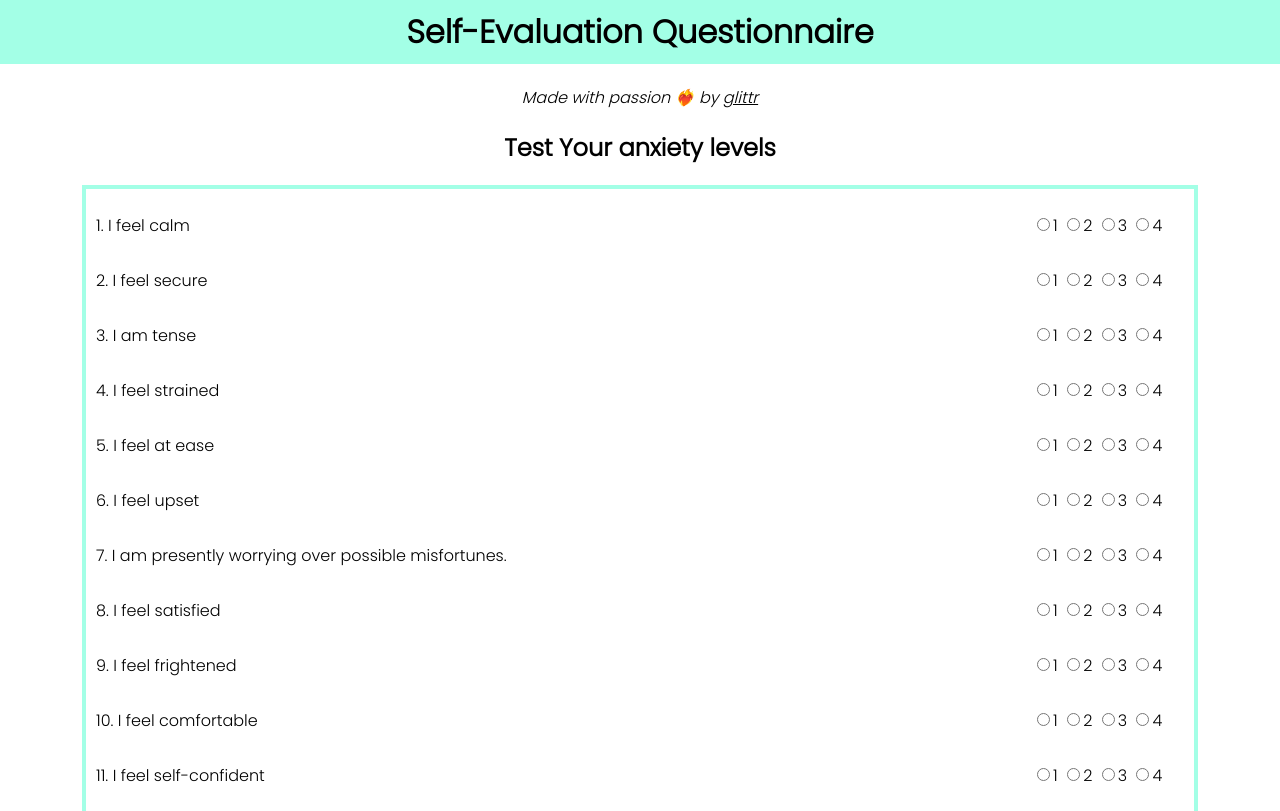
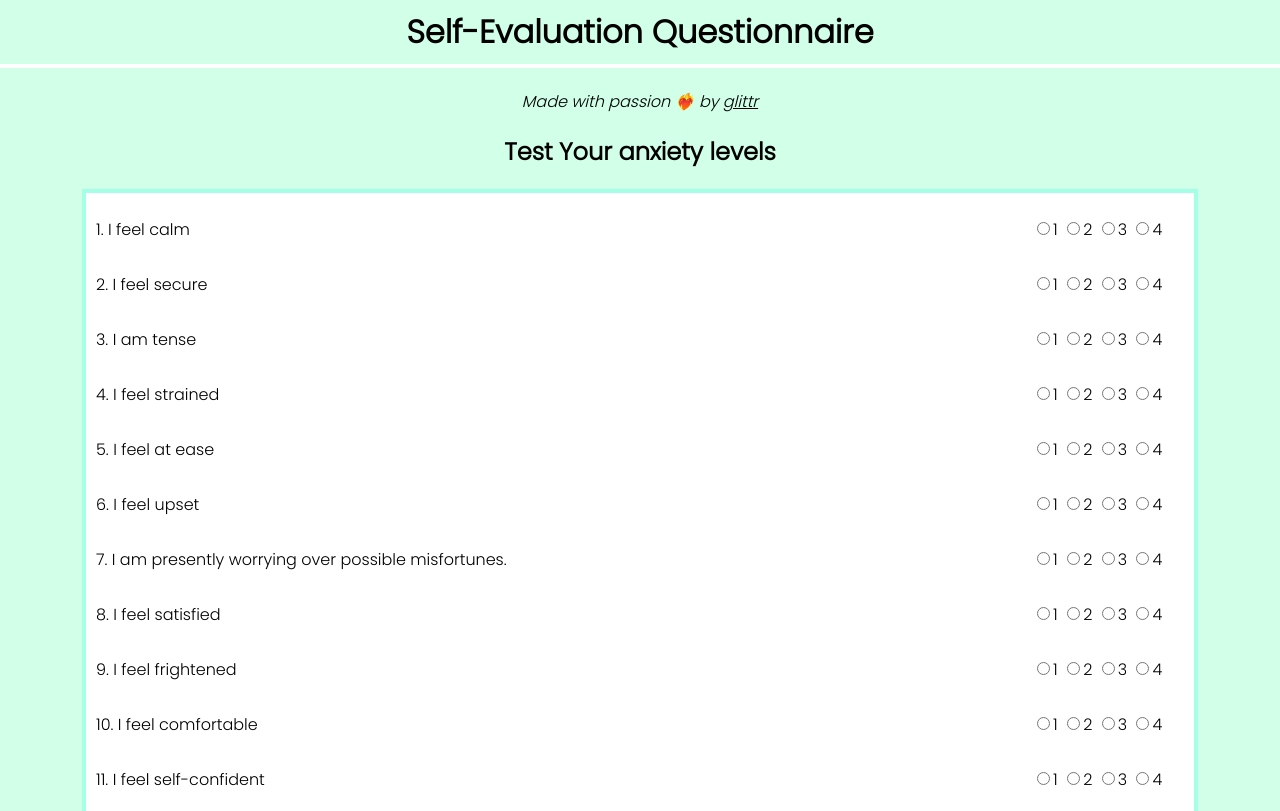
Before and after one commit to Mukulx1/glitter, a plain HTML site: page stai.html in a window 1280 px wide. Shown: the top 811 px of the page. Drawn offline with Linux system fonts and the light colour scheme.

Commit message:
Update stai.css

```diff
--- a/stai.css
+++ b/stai.css
@@ -8,6 +8,7 @@ body{
   font-family: 'Poppins', sans-serif;
   margin: 0px;
   padding: 0px;
+  background-color:#d1ffe8;
 }
 .box{
   border:  #a3ffe6 4px solid;
@@ -43,9 +44,10 @@ body{
   padding:10px;
 }
 h1{
-  background-color: #a3ffe6;
+ background-color:#d1ffe8;
   padding: 8px;
   color: black;
+  border-bottom: white 4px solid;
 }
 input{
   border-radius: 1px;
```
